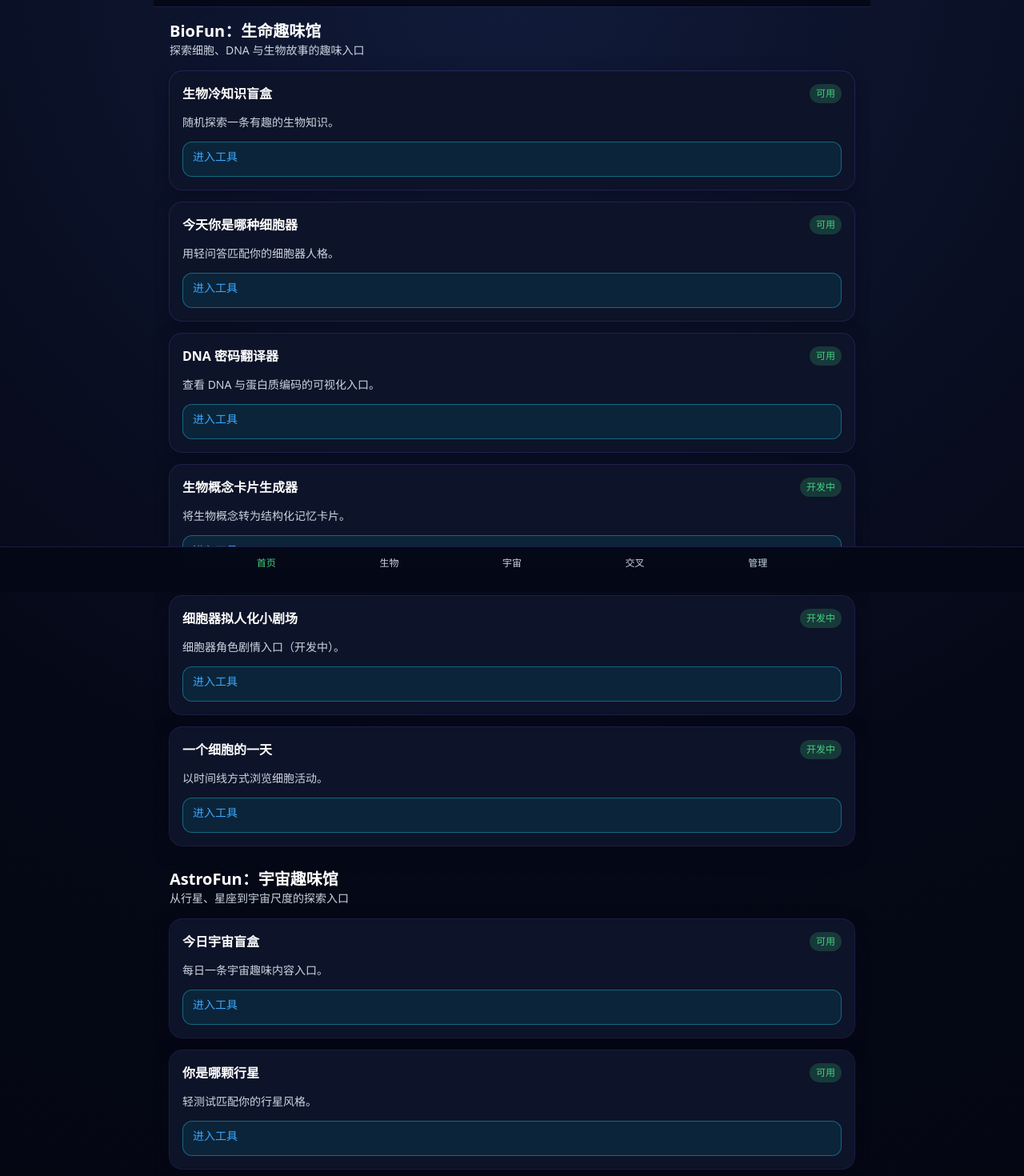
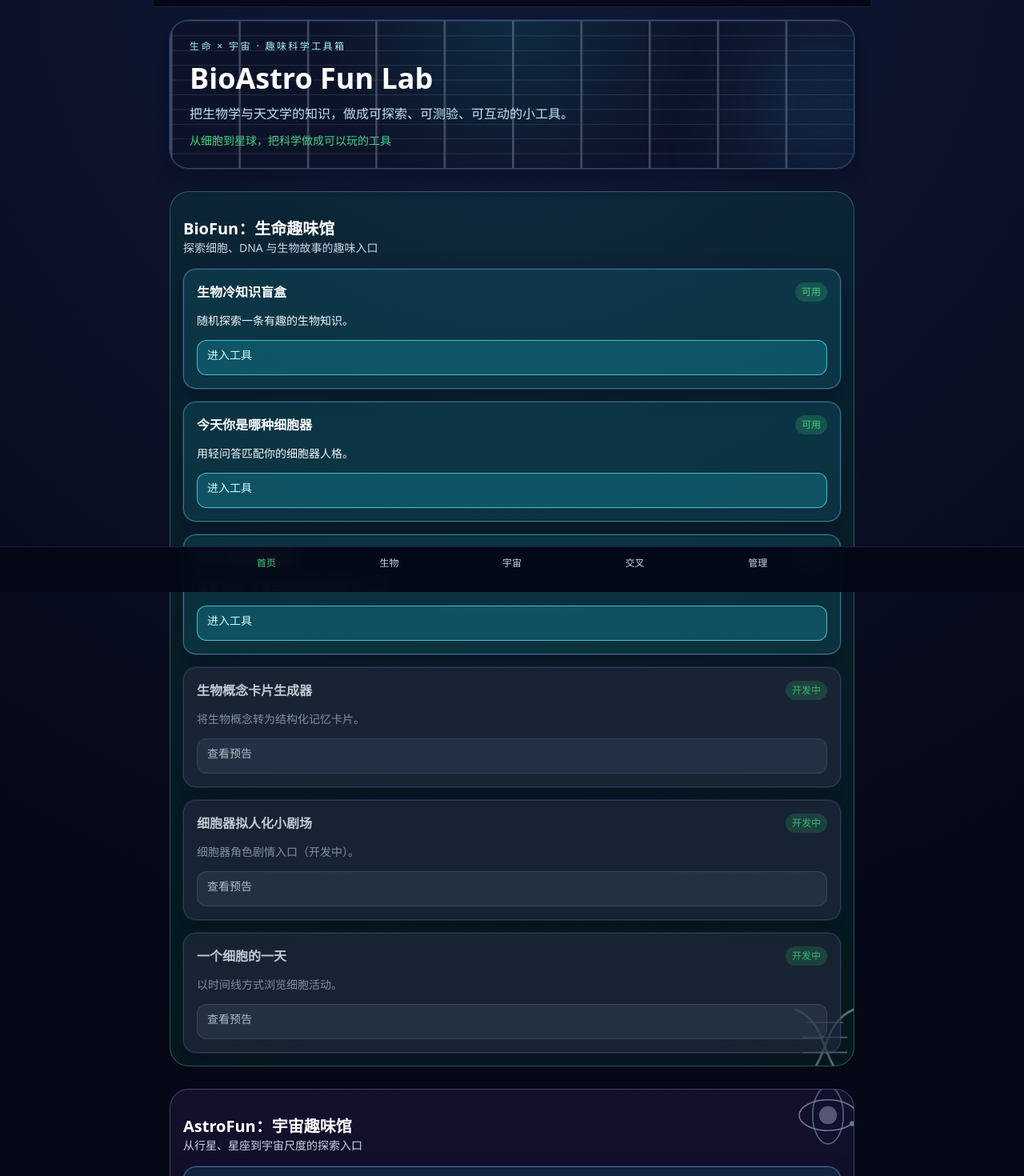
Before and after one commit to lucien20200101-jpg/BioAstro-Fun-Lab, a React (Vite) app: page / in a window 1280 px wide. Shown: the part 60-1530 px from the top of the page at 80% size. Built offline with nearby package versions, Linux system fonts and the light colour scheme.

Commit message:
feat(home): add hero and themed visual sections

```diff
--- a/src/components/cards/ToolEntryCard.tsx
+++ b/src/components/cards/ToolEntryCard.tsx
@@ -5,15 +5,29 @@ import { Card } from '../ui/Card';
 
 export function ToolEntryCard({ tool }: { tool: ToolEntry }) {
   const isReady = tool.status === 'ready';
+
   return (
-    <Card className="space-y-3">
+    <Card
+      className={`space-y-3 border transition ${
+        isReady
+          ? 'border-cyan-300/40 bg-cyan-400/10 shadow-[0_0_24px_rgba(34,211,238,0.15)]'
+          : 'border-slate-600/60 bg-slate-800/80 opacity-85'
+      }`}
+    >
       <div className="mb-2 flex items-center justify-between">
-        <h3 className="text-base font-semibold text-white">{tool.title}</h3>
+        <h3 className={`text-base font-semibold ${isReady ? 'text-white' : 'text-slate-200'}`}>{tool.title}</h3>
         <Badge>{isReady ? '可用' : '开发中'}</Badge>
       </div>
-      <p className="text-sm leading-6 text-slate-300">{tool.description}</p>
-      <Link to={tool.path} className="block min-h-11 rounded-xl border border-cyan-400/40 bg-cyan-500/10 px-3 py-2 text-sm font-medium text-cosmic-bioBlue transition hover:bg-cyan-500/20 hover:text-cosmic-bioGreen focus-visible:outline-none focus-visible:ring-2 focus-visible:ring-cyan-300/80">
-        进入工具
+      <p className={`text-sm leading-6 ${isReady ? 'text-slate-100' : 'text-slate-400'}`}>{tool.description}</p>
+      <Link
+        to={tool.path}
+        className={`block min-h-11 rounded-xl border px-3 py-2 text-sm font-medium transition focus-visible:outline-none focus-visible:ring-2 ${
+          isReady
+            ? 'border-cyan-300/70 bg-cyan-400/20 text-cyan-100 hover:bg-cyan-400/30 hover:text-white focus-visible:ring-cyan-300/80'
+            : 'border-slate-500/40 bg-slate-700/60 text-slate-300 hover:border-slate-400/60 hover:bg-slate-600/70 hover:text-slate-100 focus-visible:ring-slate-300/60'
+        }`}
+      >
+        {isReady ? '进入工具' : '查看预告'}
       </Link>
     </Card>
   );
--- /dev/null
+++ b/src/components/visual/AstroOrbit.tsx
@@ -0,0 +1,10 @@
+export function AstroOrbit() {
+  return (
+    <svg viewBox="0 0 140 140" className="pointer-events-none absolute -right-6 -top-6 h-28 w-28 opacity-50" aria-hidden>
+      <circle cx="70" cy="70" r="14" className="fill-violet-200/70" />
+      <ellipse cx="70" cy="70" rx="45" ry="24" fill="none" stroke="currentColor" strokeWidth="2" className="text-violet-200" />
+      <ellipse cx="70" cy="70" rx="24" ry="45" fill="none" stroke="currentColor" strokeWidth="2" className="text-cyan-200/80" />
+      <circle cx="108" cy="83" r="4" className="fill-cyan-200" />
+    </svg>
+  );
+}
--- /dev/null
+++ b/src/components/visual/CosmicBackground.tsx
@@ -0,0 +1,9 @@
+export function CosmicBackground() {
+  return (
+    <div className="pointer-events-none absolute inset-0 overflow-hidden rounded-3xl" aria-hidden>
+      <div className="absolute -left-8 top-6 h-32 w-32 rounded-full bg-cosmic-nebula/30 blur-2xl" />
+      <div className="absolute -right-10 bottom-0 h-40 w-40 rounded-full bg-cosmic-bioBlue/20 blur-3xl" />
+      <div className="absolute inset-0 bg-[radial-gradient(circle_at_top,_rgba(34,211,238,0.12),_transparent_50%)]" />
+    </div>
+  );
+}
--- /dev/null
+++ b/src/components/visual/DnaHelixMark.tsx
@@ -0,0 +1,9 @@
+export function DnaHelixMark() {
+  return (
+    <svg viewBox="0 0 120 120" className="pointer-events-none absolute -right-5 -bottom-8 h-28 w-28 opacity-45" aria-hidden>
+      <path d="M20 10 C70 30, 50 90, 100 110" stroke="currentColor" strokeWidth="3" fill="none" className="text-emerald-200" />
+      <path d="M100 10 C50 30, 70 90, 20 110" stroke="currentColor" strokeWidth="3" fill="none" className="text-sky-200" />
+      <path d="M35 28 L85 28 M30 48 L90 48 M30 68 L90 68 M35 88 L85 88" stroke="currentColor" strokeWidth="2" className="text-emerald-100/80" />
+    </svg>
+  );
+}
--- /dev/null
+++ b/src/components/visual/TechGrid.tsx
@@ -0,0 +1,12 @@
+export function TechGrid() {
+  return (
+    <svg viewBox="0 0 100 100" className="pointer-events-none absolute inset-0 h-full w-full opacity-25" preserveAspectRatio="none" aria-hidden>
+      <defs>
+        <pattern id="tech-grid" width="10" height="10" patternUnits="userSpaceOnUse">
+          <path d="M 10 0 L 0 0 0 10" fill="none" stroke="currentColor" strokeWidth="0.6" />
+        </pattern>
+      </defs>
+      <rect width="100" height="100" fill="url(#tech-grid)" className="text-cyan-200" />
+    </svg>
+  );
+}
--- a/src/pages/HomePage.tsx
+++ b/src/pages/HomePage.tsx
@@ -1,5 +1,9 @@
 import { ToolEntryCard } from '../components/cards/ToolEntryCard';
 import { SectionHeader } from '../components/layout/SectionHeader';
+import { AstroOrbit } from '../components/visual/AstroOrbit';
+import { CosmicBackground } from '../components/visual/CosmicBackground';
+import { DnaHelixMark } from '../components/visual/DnaHelixMark';
+import { TechGrid } from '../components/visual/TechGrid';
 import { toolEntries } from '../data/toolEntries';
 
 export function HomePage() {
@@ -9,15 +13,31 @@ export function HomePage() {
 
   return (
     <>
-      <section className="space-y-4">
+      <section className="relative overflow-hidden rounded-3xl border border-cyan-300/30 bg-cosmic-panel/90 p-6 shadow-glow">
+        <CosmicBackground />
+        <TechGrid />
+        <div className="relative z-10 space-y-3">
+          <p className="text-xs uppercase tracking-[0.2em] text-cyan-200">生命 × 宇宙 · 趣味科学工具箱</p>
+          <h1 className="text-3xl font-bold text-white md:text-4xl">BioAstro Fun Lab</h1>
+          <p className="text-base text-cyan-100/90">把生物学与天文学的知识，做成可探索、可测验、可互动的小工具。</p>
+          <p className="text-sm font-medium text-cosmic-bioGreen">从细胞到星球，把科学做成可以玩的工具</p>
+        </div>
+      </section>
+
+      <section className="relative overflow-hidden rounded-3xl border border-emerald-300/30 bg-emerald-500/10 p-4 space-y-4">
+        <DnaHelixMark />
         <SectionHeader title="BioFun：生命趣味馆" subtitle="探索细胞、DNA 与生物故事的趣味入口" />
         <div className="grid gap-4">{bioTools.map((tool) => <ToolEntryCard key={tool.id} tool={tool} />)}</div>
       </section>
-      <section className="space-y-4">
+
+      <section className="relative overflow-hidden rounded-3xl border border-violet-300/30 bg-violet-500/10 p-4 space-y-4">
+        <AstroOrbit />
         <SectionHeader title="AstroFun：宇宙趣味馆" subtitle="从行星、星座到宇宙尺度的探索入口" />
         <div className="grid gap-4">{astroTools.map((tool) => <ToolEntryCard key={tool.id} tool={tool} />)}</div>
       </section>
-      <section className="space-y-4">
+
+      <section className="relative overflow-hidden rounded-3xl border border-cyan-300/30 bg-cyan-500/10 p-4 space-y-4">
+        <div className="pointer-events-none absolute inset-y-0 right-0 w-32 bg-gradient-to-l from-cyan-200/10 to-transparent" aria-hidden />
         <SectionHeader title="BioAstro：生命与宇宙交叉馆" subtitle="连接生命科学与宇宙探索的交叉主题" />
         <div className="grid gap-4">{bioAstroTools.map((tool) => <ToolEntryCard key={tool.id} tool={tool} />)}</div>
       </section>
```
